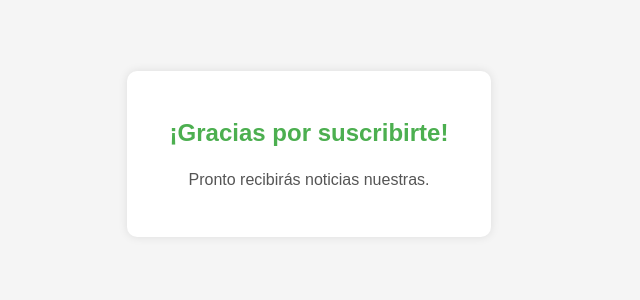
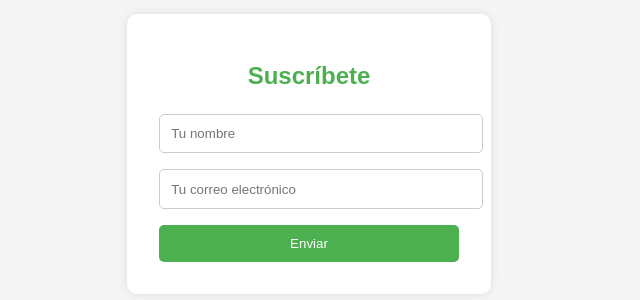
Before and after one commit to ItaiPicornell/Pagina-Web, a plain HTML site: page confirmacion.html in a window 1280 px wide. Shown: the part 246-546 px from the top of the page, without its empty margins (331-971 px from the left). Drawn offline with Linux system fonts and the light colour scheme.

Commit message:
Update confirmacion.html

```diff
--- a/confirmacion.html
+++ b/confirmacion.html
@@ -3,13 +3,20 @@
 <head>
     <meta charset="UTF-8">
     <meta name="viewport" content="width=device-width, initial-scale=1.0">
-    <title>Gracias</title>
+    <title>Suscríbete a nuestra Web</title>
     <link rel="stylesheet" href="styles.css">
 </head>
 <body>
     <div class="contenedor">
-        <h1>¡Gracias por suscribirte!</h1>
-        <p>Pronto recibirás noticias nuestras.</p>
+        <h1>Suscríbete</h1>
+        <form id="formulario-suscripcion">
+            <input type="text" id="nombre" name="nombre" placeholder="Tu nombre" required>
+            <input type="email" id="correo" name="correo" placeholder="Tu correo electrónico" required>
+            <button type="submit">Enviar</button>
+            <p id="mensaje-confirmacion" class="oculto">¡Enviado!</p>
+        </form>
     </div>
+
+    <script src="script.js"></script>
 </body>
 </html>
```
